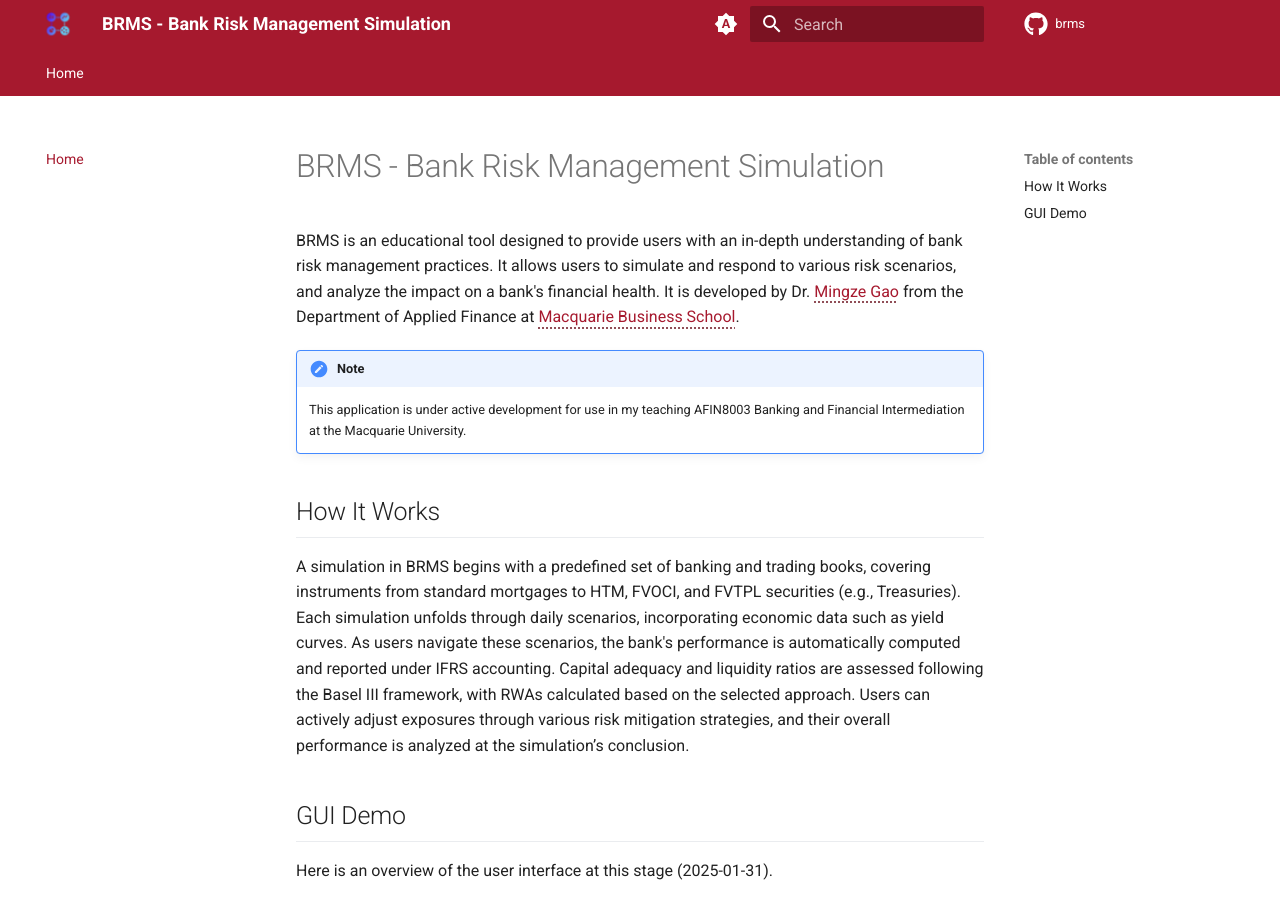
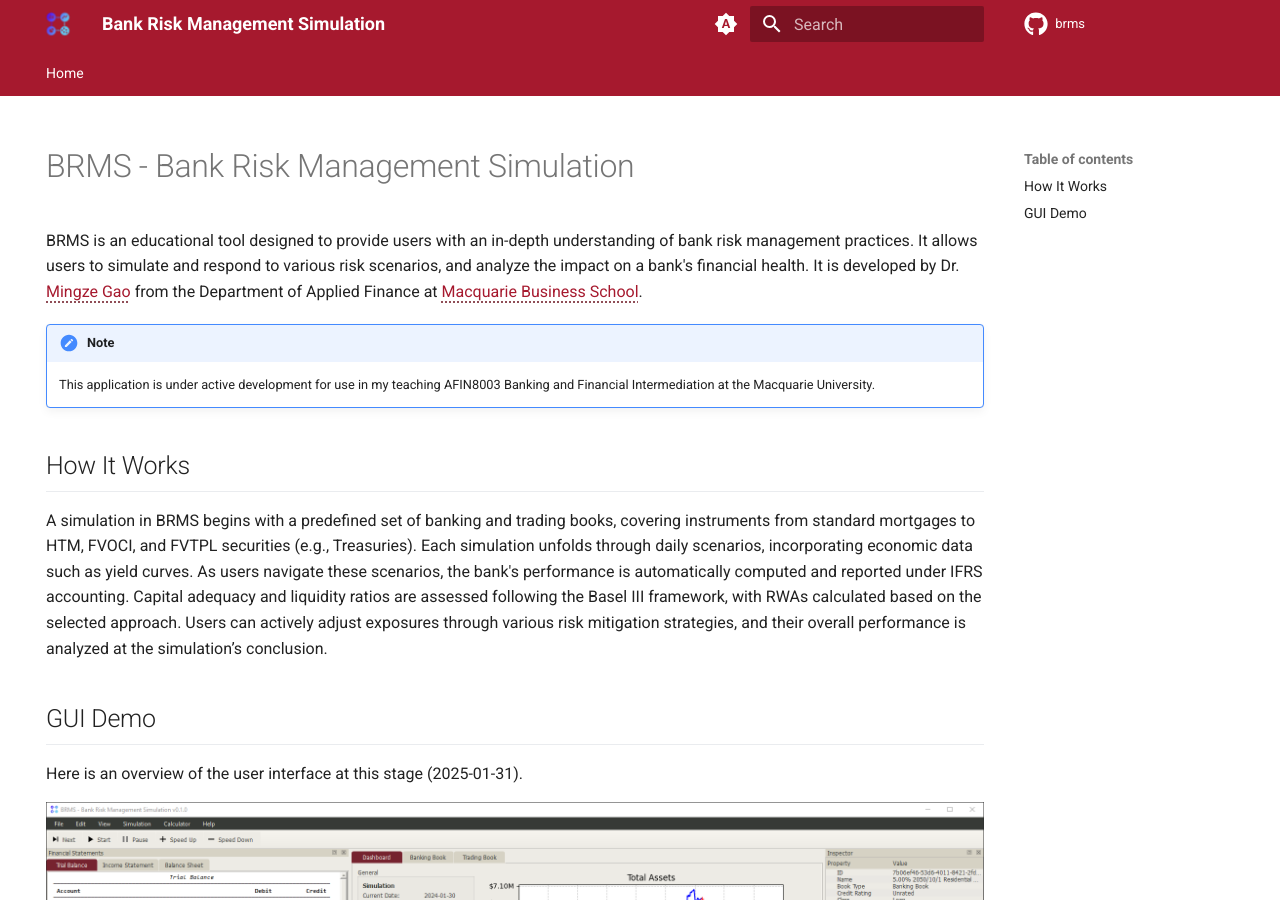
Before and after one commit to mgao6767/brms, an MkDocs documentation site: the page built from docs/index.md, in a window 1280 px wide and 900 px high. Built offline with MkDocs 1.6.1 and Material for MkDocs 9.7.7, drawn with Linux system fonts in a browser that asks for light colours; comment, search, counter and statistics services are not loaded.

Commit message:
Minor updates on the home page of documentation

```diff
--- a/mkdocs.yml
+++ b/mkdocs.yml
@@ -1,4 +1,4 @@
-site_name: BRMS - Bank Risk Management Simulation
+site_name: Bank Risk Management Simulation
 site_author: Mingze Gao
 site_url: https://bankrisk.org
 site_description: >-
```
Also changed, not shown: docs/index.md (+5 -0 lines).
